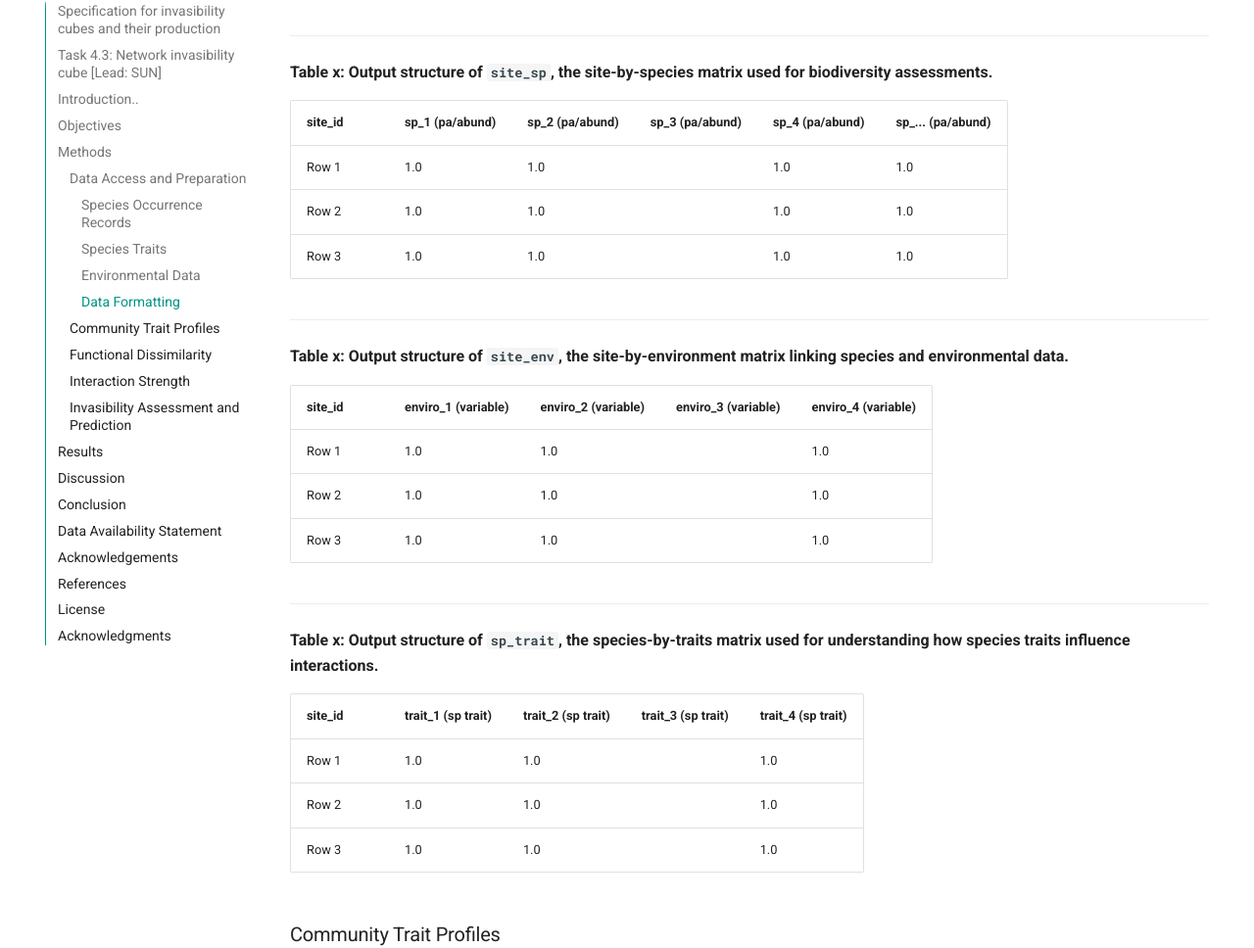
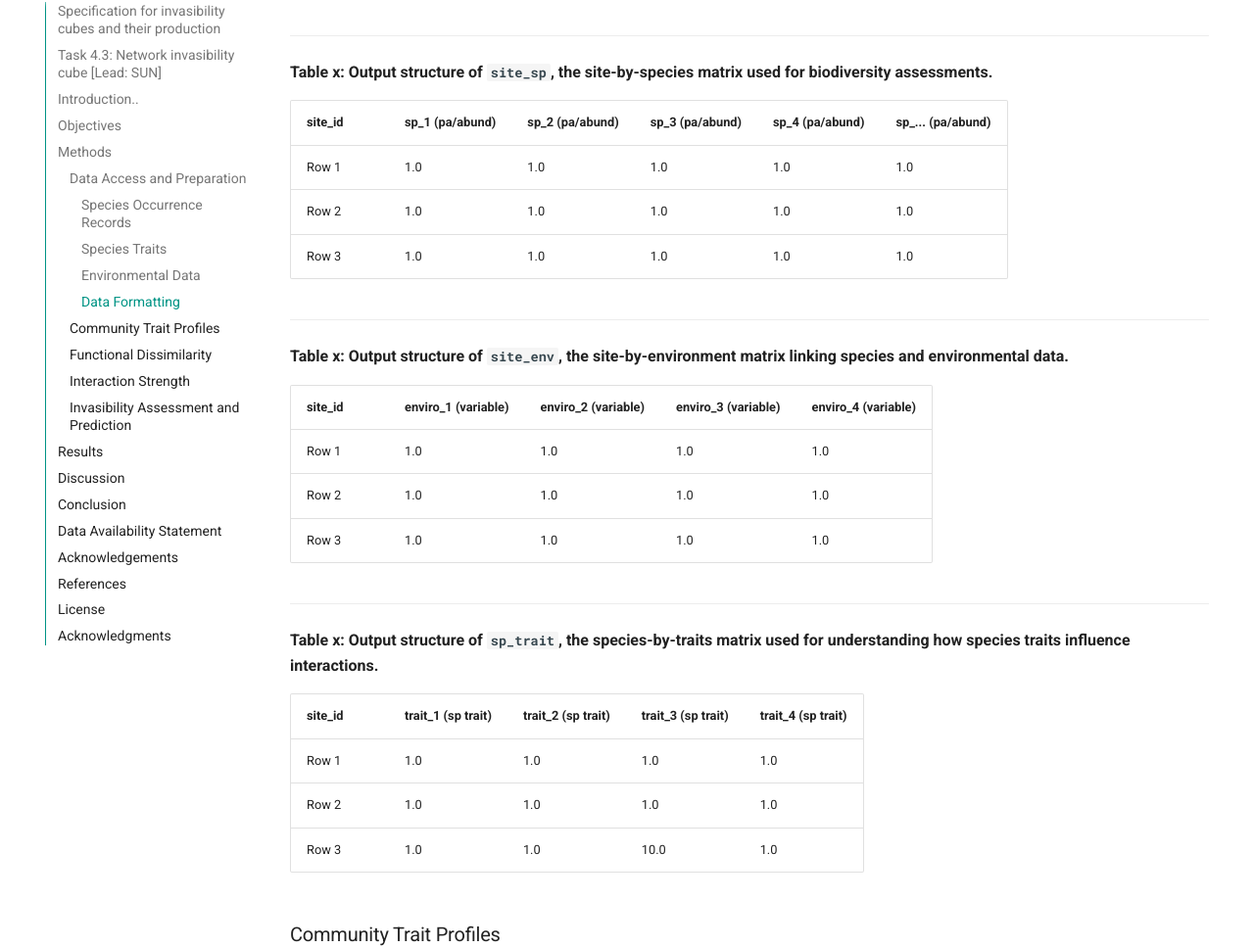
Before and after one commit to BioMath-Lab/biomath-docs, an MkDocs documentation site: the page built from docs/invasibility-cube.md, in a window 1280 px wide and 1400 px high, scrolled down 3019 px. Shown: the part 97-1065 px from the top of the window at 98% size. Built offline with MkDocs 1.6.1 and Material for MkDocs 9.7.7, drawn with Linux system fonts in a browser that asks for light colours.

Commit message:
Update invasibility-cube.md

```diff
--- a/docs/invasibility-cube.md
+++ b/docs/invasibility-cube.md
@@ -93,9 +93,9 @@ Organizes the prepared data into structured data frames for easy access during a
 
 | site_id | sp_1 (pa/abund) | sp_2 (pa/abund) | sp_3 (pa/abund) | sp_4 (pa/abund) | sp_... (pa/abund) |
 |---------|-----------------|-----------------|-----------------|-----------------|-------------------|
-| Row 1   | 1.0             | 1.0             |                 | 1.0             | 1.0               |
-| Row 2   | 1.0             | 1.0             |                 | 1.0             | 1.0               |
-| Row 3   | 1.0             | 1.0             |                 | 1.0             | 1.0               |
+| Row 1   | 1.0             | 1.0             | 1.0             | 1.0             | 1.0               |
+| Row 2   | 1.0             | 1.0             | 1.0             | 1.0             | 1.0               |
+| Row 3   | 1.0             | 1.0             | 1.0             | 1.0             | 1.0               |
 
 ---
 
@@ -103,9 +103,9 @@ Organizes the prepared data into structured data frames for easy access during a
 
 | site_id | enviro_1 (variable) | enviro_2 (variable) | enviro_3 (variable) | enviro_4 (variable) |
 |---------|---------------------|---------------------|---------------------|---------------------|
-| Row 1   | 1.0                 | 1.0                 |                     | 1.0                 |
-| Row 2   | 1.0                 | 1.0                 |                     | 1.0                 |
-| Row 3   | 1.0                 | 1.0                 |                     | 1.0                 |
+| Row 1   | 1.0                 | 1.0                 | 1.0                 | 1.0                 |
+| Row 2   | 1.0                 | 1.0                 | 1.0                 | 1.0                 |
+| Row 3   | 1.0                 | 1.0                 | 1.0                 | 1.0                 |
 
 ---
 
@@ -113,9 +113,9 @@ Organizes the prepared data into structured data frames for easy access during a
 
 | site_id | trait_1 (sp trait) | trait_2 (sp trait) | trait_3 (sp trait) | trait_4 (sp trait) |
 |---------|--------------------|--------------------|--------------------|--------------------|
-| Row 1   | 1.0                | 1.0                |                    | 1.0                |
-| Row 2   | 1.0                | 1.0                |                    | 1.0                |
-| Row 3   | 1.0                | 1.0                |                    | 1.0                |
+| Row 1   | 1.0                | 1.0                | 1.0                | 1.0                |
+| Row 2   | 1.0                | 1.0                | 1.0                | 1.0                |
+| Row 3   | 1.0                | 1.0                | 10.0               | 1.0                |
 
 ### Community Trait Profiles
 In progress...
```
